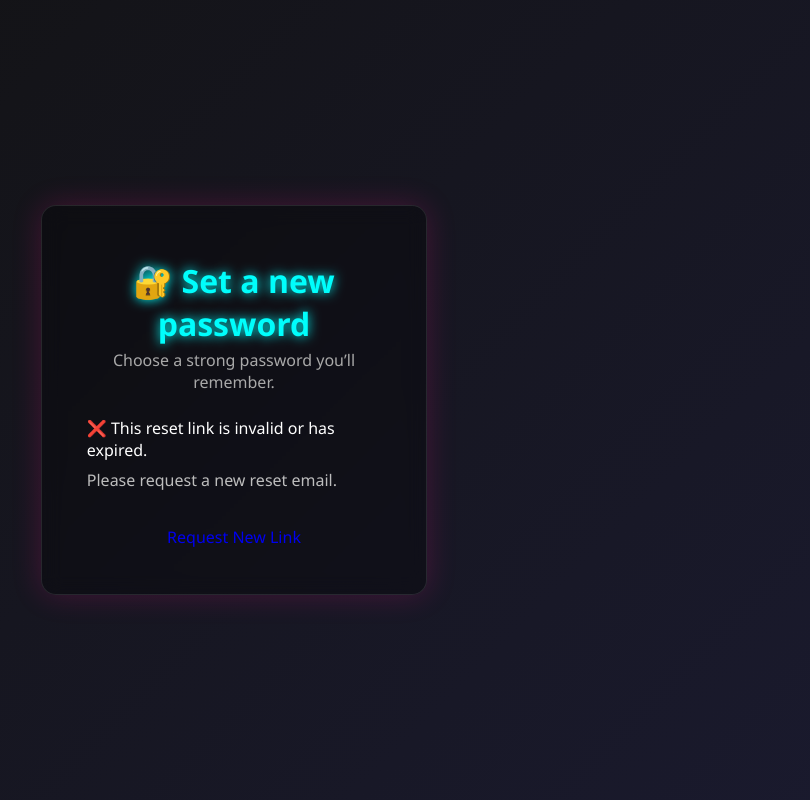
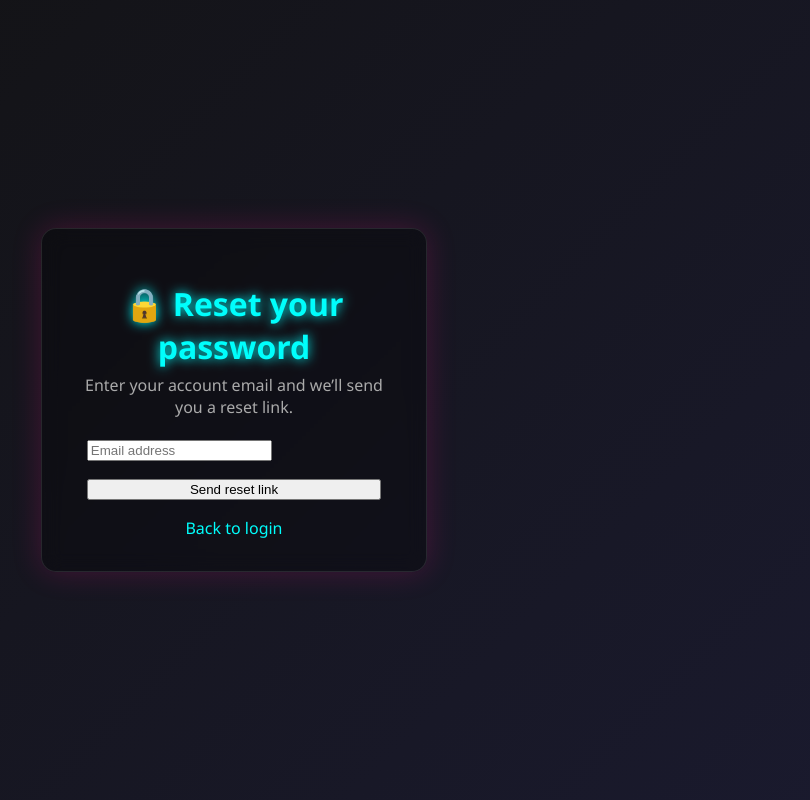
Before and after one commit to BootlegCash/rank-v4, a Django app: page /accounts/password_reset/ in a window 1280 px wide. Shown: the whole page, without its empty margins (406-1216 px from the left). Run offline with Django 4.2, Linux system fonts and the light colour scheme.

Commit message:
fixed email bs

```diff
--- a/accounts/templates/accounts/password_reset_email.txt
+++ /dev/null
@@ -1,6 +0,0 @@
-You requested a password reset for your After Hours account.
-
-Reset link:
-{{ protocol }}://{{ domain }}{% url 'password_reset_confirm' uidb64=uid token=token %}
-
-If you didn’t request this, ignore this email.
--- a/accounts/templates/accounts/password_reset_form.html
+++ b/accounts/templates/accounts/password_reset_form.html
@@ -1,106 +1,50 @@
-{% extends "accounts/auth_base.html" %}
-
-{% block title %}Reset Password - Drink Masters{% endblock %}
+{% extends 'accounts/auth_base.html' %}
+{% block title %}Reset Password{% endblock %}
 
 {% block content %}
-<div class="glass-card" style="max-width: 760px; margin: 0 auto;">
-  <div style="text-align:center; margin-bottom: 1.5rem;">
-    <h1 style="color: var(--neon-cyan); text-shadow: 0 0 12px var(--neon-cyan); margin-bottom: .25rem;">
-      🔐 Set a new password
+<div class="glass-card" style="max-width: 520px; margin: 0 auto;">
+  <div style="text-align:center; margin-bottom: 1.25rem;">
+    <h1 style="color: var(--neon-cyan); text-shadow: 0 0 12px var(--neon-cyan); margin-bottom: .35rem;">
+      🔒 Reset your password
     </h1>
-    <p style="color:#a9a9a9; margin:0;">
-      Choose a strong password you’ll remember.
+    <p style="color:#aaa; margin:0;">
+      Enter your account email and we’ll send you a reset link.
     </p>
   </div>
 
-  {% if validlink %}
-    <form method="post" class="auth-form" style="width: 92%; margin: 0 auto;">
+  <form method="POST" style="width: 92%; margin: 0 auto;">
     {% csrf_token %}
 
     {% if form.non_field_errors %}
-        <div class="alert-error" style="margin-bottom: 1rem;">
-          {{ form.non_field_errors }}
+      <div class="alert-error" style="margin-bottom:1rem;">
+        ❌ {{ form.non_field_errors.0 }}
       </div>
     {% endif %}
 
-      <!-- New password -->
     <div class="form-group" style="margin-bottom: 1rem;">
-        <label for="id_new_password1" style="display:block; color:#cfcfcf; margin-bottom:.35rem;">
-          New password
-        </label>
       <input
-          type="password"
-          name="new_password1"
-          id="id_new_password1"
+        type="email"
+        name="email"
+        autocomplete="email"
         class="form-input"
-          placeholder="Enter a new password"
-          autocomplete="new-password"
+        placeholder="Email address"
         required
-        />
-        {% if form.new_password1.errors %}
-          <div class="error-text" style="margin-top:.5rem;">
-            {{ form.new_password1.errors.0 }}
-          </div>
-        {% endif %}
-
-        <div style="margin-top:.6rem; padding:.75rem .9rem; border-radius: 12px; background: rgba(255,255,255,0.04); border: 1px solid rgba(0,255,255,0.12);">
-          <div style="color:#bdbdbd; font-size:.9rem; margin-bottom:.35rem;">
-            Password tips:
-          </div>
-          <ul style="margin:0; padding-left: 1.2rem; color:#9f9f9f; font-size:.9rem; line-height: 1.35;">
-            <li>At least 8 characters</li>
-            <li>Not a common password</li>
-            <li>Try mixing letters + numbers</li>
-          </ul>
-        </div>
-      </div>
-
-      <!-- Confirm password -->
-      <div class="form-group" style="margin-bottom: 1.25rem;">
-        <label for="id_new_password2" style="display:block; color:#cfcfcf; margin-bottom:.35rem;">
-          Confirm password
-        </label>
-        <input
-          type="password"
-          name="new_password2"
-          id="id_new_password2"
-          class="form-input"
-          placeholder="Re-enter your new password"
-          autocomplete="new-password"
-          required
-        />
-        {% if form.new_password2.errors %}
-          <div class="error-text" style="margin-top:.5rem;">
-            {{ form.new_password2.errors.0 }}
-          </div>
+        value="{{ form.email.value|default:'' }}"
+      >
+      {% if form.email.errors %}
+        <div class="error-text">{{ form.email.errors.0 }}</div>
       {% endif %}
     </div>
 
     <button type="submit" class="submit-btn" style="width:100%;">
-        Update Password
+      Send reset link
     </button>
 
-      <div class="auth-links" style="text-align:center; margin-top: 1rem;">
+    <div style="text-align:center; margin-top: 1.1rem;">
       <a href="{% url 'login' %}" style="color: var(--neon-cyan); text-decoration:none;">
-          Back to Login
+        Back to login
       </a>
     </div>
   </form>
-
-  {% else %}
-    <div class="alert-error" style="width: 92%; margin: 0 auto;">
-      ❌ This reset link is invalid or has expired.
-      <div style="margin-top:.5rem; color:#bdbdbd;">
-        Please request a new reset email.
-      </div>
-    </div>
-
-    <div style="text-align:center; margin-top: 1.25rem;">
-      <a class="submit-btn" style="display:inline-block; padding:.9rem 1.2rem; text-decoration:none;"
-         href="{% url 'password_reset' %}">
-        Request New Link
-      </a>
-    </div>
-  {% endif %}
 </div>
 {% endblock %}
--- a/accounts/templates/accounts/password_reset_subject.txt
+++ b/accounts/templates/accounts/password_reset_subject.txt
@@ -1 +1 @@
-Reset your After Hours password
+Reset your Ranked Drinking password
--- a/accounts/urls.py
+++ b/accounts/urls.py
@@ -33,22 +33,10 @@ urlpatterns = [
 
     # API namespace for mobile
     path('api/', include('accounts.api_urls')),
+# Password reset flow (neon themed)
+    path("password_reset/", views.NeonPasswordResetView.as_view(), name="password_reset"),
+    path("password_reset/done/", views.NeonPasswordResetDoneView.as_view(), name="password_reset_done"),
+    path("reset/<uidb64>/<token>/", views.NeonPasswordResetConfirmView.as_view(), name="password_reset_confirm"),
+    path("reset/done/", views.NeonPasswordResetCompleteView.as_view(), name="password_reset_complete"),
 
-    path('password_reset/', auth_views.PasswordResetView.as_view(
-    template_name='accounts/password_reset_form.html',
-    email_template_name='accounts/password_reset_email.txt',
-    subject_template_name='accounts/password_reset_subject.txt',
-), name='password_reset'),
-
-path('password_reset/done/', auth_views.PasswordResetDoneView.as_view(
-    template_name='accounts/password_reset_done.html'
-), name='password_reset_done'),
-
-path('reset/<uidb64>/<token>/', auth_views.PasswordResetConfirmView.as_view(
-    template_name='accounts/password_reset_confirm.html'
-), name='password_reset_confirm'),
-
-path('reset/done/', auth_views.PasswordResetCompleteView.as_view(
-    template_name='accounts/password_reset_complete.html'
-), name='password_reset_complete'),
 ]
--- a/accounts/views.py
+++ b/accounts/views.py
@@ -12,6 +12,9 @@ from django.views.generic import CreateView
 from django.urls import reverse_lazy
 from django.contrib.auth.models import User
 from django.utils import timezone
+from django.contrib.auth.forms import PasswordResetForm
+from django.contrib.auth import views as auth_views
+
 
 from achievements.models import Achievement
 from .forms import RegistrationForm, StatsUpdateForm, SendFriendRequestForm, PostForm, DailyLogForm
@@ -488,3 +491,34 @@ def profile_api(request):
         "xp": profile.xp,
         "rank": profile.rank,
     })
+
+class NeonPasswordResetView(auth_views.PasswordResetView):
+    template_name = "accounts/password_reset_form.html"
+    email_template_name = "registration/password_reset_email.html"
+    subject_template_name = "registration/password_reset_subject.txt"
+    success_url = reverse_lazy("password_reset_done")
+
+
+class NeonPasswordResetDoneView(auth_views.PasswordResetDoneView):
+    template_name = "accounts/password_reset_done.html"
+
+
+class NeonPasswordResetConfirmView(auth_views.PasswordResetConfirmView):
+    """
+    IMPORTANT:
+    - If the token is invalid/expired, Django sets `validlink = False`.
+    - We still render our template, and the template will show the request form instead.
+    """
+    template_name = "accounts/password_reset_confirm.html"
+    success_url = reverse_lazy("password_reset_complete")
+
+    def get_context_data(self, **kwargs):
+        ctx = super().get_context_data(**kwargs)
+        # Always provide a request form so invalid links can show "request new link" UI
+        ctx["request_form"] = PasswordResetForm()
+        ctx["request_post_url"] = reverse_lazy("password_reset")
+        return ctx
+
+
+class NeonPasswordResetCompleteView(auth_views.PasswordResetCompleteView):
+    template_name = "accounts/password_reset_complete.html"
```
Also changed, not shown: accounts/templates/accounts/password_reset_complete.html (+15 -7 lines), accounts/templates/accounts/password_reset_confirm.html (+83 -13 lines), accounts/templates/accounts/password_reset_done.html (+18 -8 lines), accounts/templates/accounts/password_reset_email.html (added, +12 -0 lines), db.sqlite3. Lines whose indentation alone changed are shown as unchanged.
